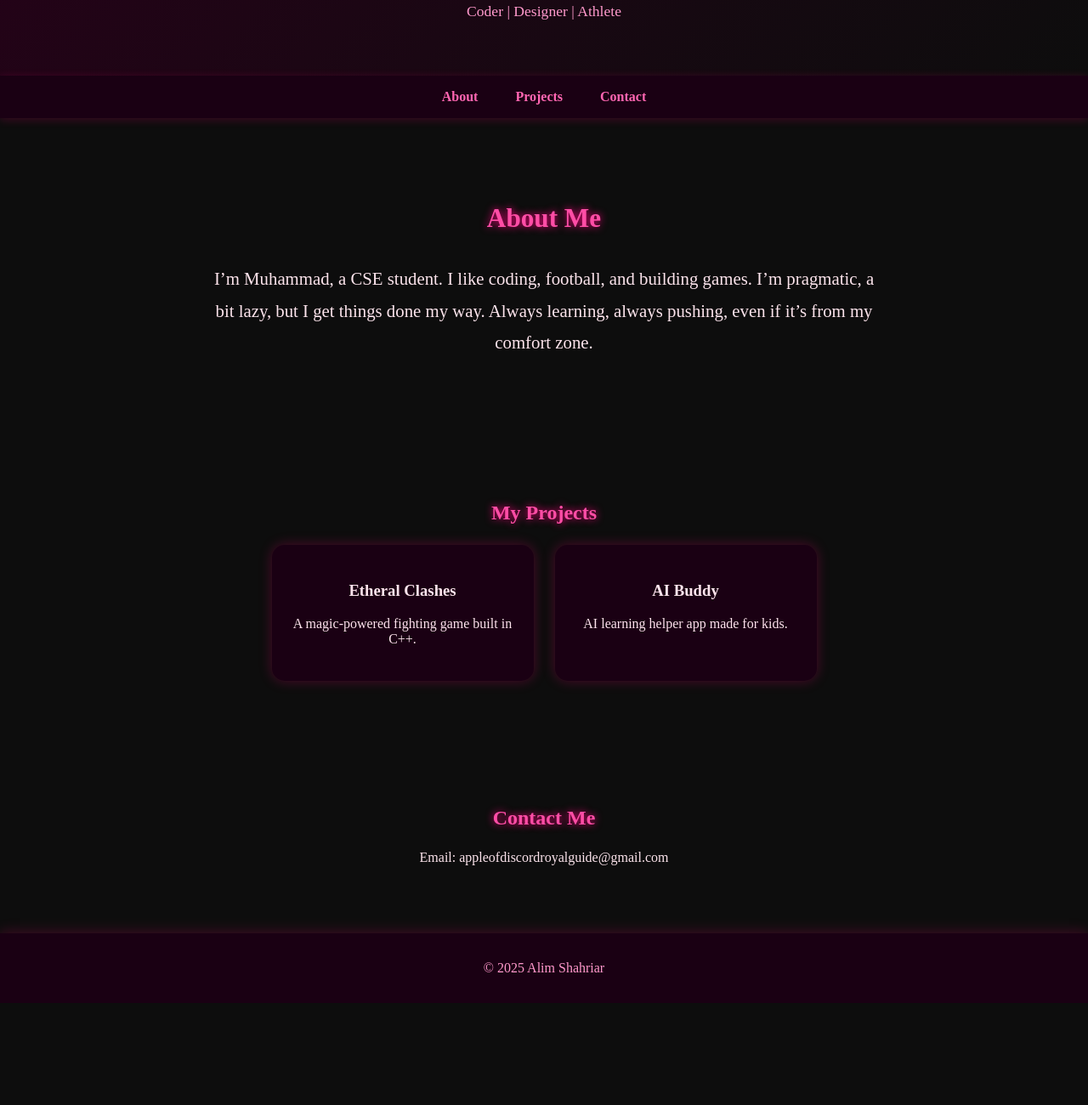
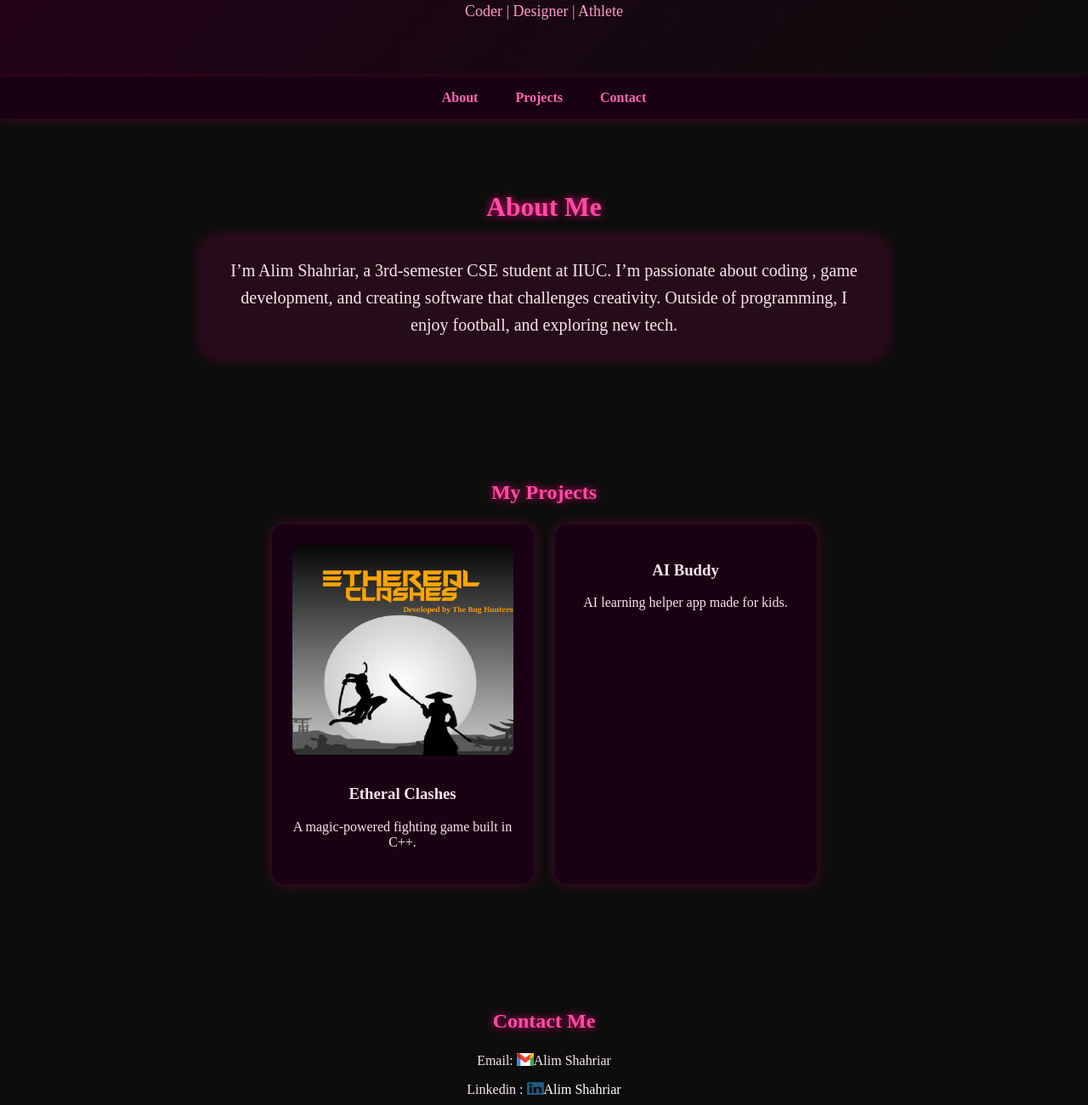
Before and after one commit to AlimShahriar/sera_portfolio, a plain HTML site: page index.html in a window 1280 px wide. Shown: the part 380-1680 px from the top of the page at 85% size. Before the commit the page ends 1560 px from the top, so only its background shows below. Drawn offline with Linux system fonts and the light colour scheme.

Commit message:
Updated portfolio: improved header, bio, and project cards

```diff
--- a/index.html
+++ b/index.html
@@ -5,15 +5,15 @@
   <title>My Portfolio</title>
   <link href="https://fonts.googleapis.com/css2?family=Poppins:wght@400;600&display=swap" rel="stylesheet">
 <style>
+  html { scroll-behavior: smooth; }
 body {
   margin: 0;
-
   background: #0d0d0d;
   color: #fce4ec;
 }
 header {
   text-align: center;
-      padding: 3rem 1rem;
+  padding: 48px 16px;
   background: linear-gradient(135deg, #29001a, #0d0d0d);
   box-shadow: 0 0 20px #ff007f;
 }
@@ -24,22 +24,23 @@
   border: 4px solid #ff007f;
   box-shadow: 0 0 15px #ff007f;
 }
+
 header h1 {
-      margin: 1rem 0 0.5rem;
+  margin: 16px 0 8px;
   color: #ff4da6;
   text-shadow: 0 0 8px #ff007f;
 }
 header p {
-      font-size: 1.1rem;
+  font-size: 18px;
   color: #ff99cc;
 }
 nav {
   background: #1a0013;
   text-align: center;
-      padding: 1rem;
+  padding: 16px;
   position: sticky;
   top: 0;
-      z-index: 1000;
+  z-index: 1;
   box-shadow: 0 2px 10px #ff007f33;
 }
 nav a {
@@ -54,12 +55,12 @@
   text-shadow: 0 0 10px #ff007f;
 }
 section {
-      padding: 4rem 2rem;
+  padding: 64px 32px;
   text-align: center;
 }
 section h2 {
   color: #ff4da6;
-      margin-bottom: 1.5rem;
+  margin-bottom: 24px;
   text-shadow: 0 0 10px #ff007f;
 }
 .projects {
@@ -70,7 +71,7 @@
 }
 .card {
   background: #1a0013;
-      padding: 1.5rem;
+  padding: 24px;
   border-radius: 15px;
   width: 260px;
   box-shadow: 0 0 15px #ff007f44;
@@ -82,24 +83,23 @@
 }
 footer {
   text-align: center;
-      padding: 1rem;
+  padding: 16px;
   background: #1a0013;
   color: #ff99cc;
   box-shadow: 0 -2px 15px #ff007f33;
 }
 header img {
-  width: 250px;  /* bigger */
+  width: 250px;
   height: 250px;
   border-radius: 50%;
   border: 5px solid #ff007f;
   box-shadow: 0 0 25px #ff007f;
 }
-
 #about {
-  max-width: 800px;   /* keep it centered and wider */
+  max-width: 800px;
   margin: 0 auto;
-  font-size: 1.3rem;  /* bigger text */
-  line-height: 1.8;
+  font-size: 21px;
+  line-height: 28px;
 }
 </style>
 </head>
@@ -119,14 +119,17 @@
 
   <section id="about">
     <h2>About Me</h2>
-    <p>I’m Muhammad, a CSE student. I like coding, football, and building games.
-  I’m pragmatic, a bit lazy, but I get things done my way. Always learning, always pushing, even if it’s from my comfort zone.</p>
+  <p style="font-size: 20px; line-height: 1.6;  max-width: 800px; margin: 0 auto; text-align: center; background: rgba(255,0,127,0.1); padding: 20px; border-radius: 12px; box-shadow: 0 0 20px rgba(255,0,127,0.3);">
+  I’m Alim Shahriar</span>, a 3rd-semester CSE student at IIUC. I’m passionate about coding , game development, and creating software that challenges creativity. Outside of programming, I enjoy football, and exploring new tech.
+</p>
+
   </section>
 
   <section id="projects">
     <h2>My Projects</h2>
     <div class="projects">
       <div class="card">
+         <img src="1.png" alt="Etheral Clashes" style="width:100%; border-radius: 10px; margin-bottom: 12px;">
         <h3>Etheral Clashes</h3>
         <p>A magic-powered fighting game built in C++.</p>
       </div>
@@ -140,8 +143,8 @@
 
   <section id="contact">
     <h2>Contact Me</h2>
-    <p>Email: appleofdiscordroyalguide@gmail.com</p>
-       <a style="text-decoration: none;" href="https://www.linkedin.com/in/alim-shahriar/"></a>
+ <p>Email:  <img src="2.png" alt="Email" style="width: 20px; height:15px; vertical-align: text-top;;">Alim Shahriar</a></p>
+    <p>Linkedin : <a style="text-decoration: none; color:  white  ;"  href="https://www.linkedin.com/in/alim-shahriar/"> <img src="Linkedin.png" alt="LinkedIn" style="width: 20px; height:15px; vertical-align: text-top;;">Alim Shahriar</a></p>
   </section>
 
   <footer>
```
Also changed, not shown: 1.png (added), 2.png (added), Linkedin.png (added). Lines whose indentation alone changed are shown as unchanged.
